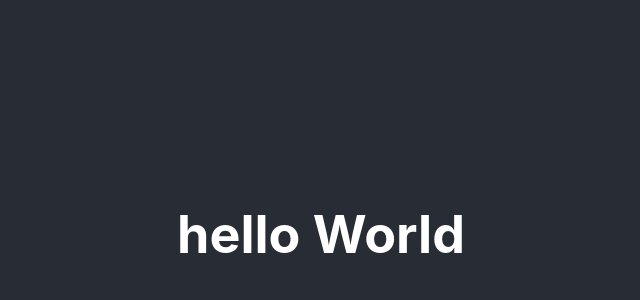
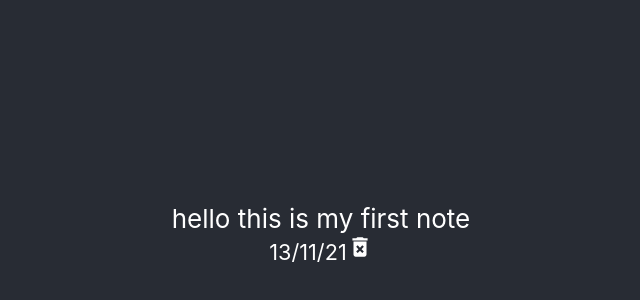
Before and after one commit to gurjung/notes-app, a React (Create React App) app: page / in a window 1280 px wide. Shown: the part 166-466 px from the top of the page, without its empty margins (319-959 px from the left). Built offline with nearby package versions, Linux system fonts and the light colour scheme.

Commit message:
Project setup

```diff
--- a/src/App.js
+++ b/src/App.js
@@ -1,10 +1,11 @@
 import './App.css';
+import {NotesList} from './Components/NotesList.js';
 
 function App() {
   return (
     <div className="App">
       <header className="App-header">
-        <h1>hello World</h1>
+        <NotesList />
       </header>
     </div>
   );
--- /dev/null
+++ b/src/Components/Note.js
@@ -0,0 +1,13 @@
+import React from 'react'
+import {MdDeleteForever} from 'react-icons/md';
+export const Note = () => {
+    return (
+        <div className="note">
+            <span>hello this is my first note</span>
+            <div className="note-footer">
+                <small>13/11/21</small>
+                <MdDeleteForever />
+            </div>
+        </div>
+    )
+}
--- /dev/null
+++ b/src/Components/NotesList.js
@@ -0,0 +1,9 @@
+import React from 'react';
+import {Note} from './Note.js';
+export const NotesList = () => {
+    return (
+        <div className="notes-list">
+            <Note />
+        </div>
+    )
+}
```
